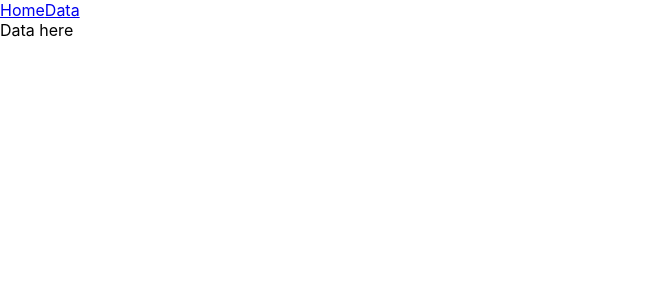
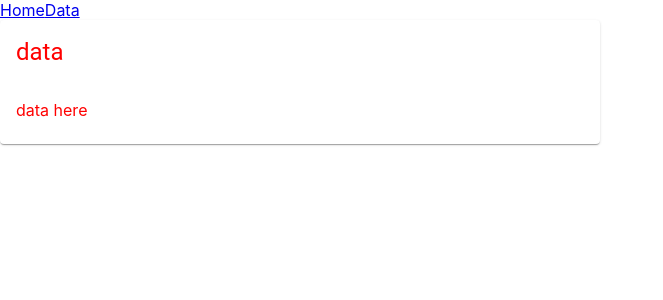
Before and after one commit to joshconstine/awarness-app, a React (Create React App) app: page /data in a window 1280 px wide. Shown: the top 300 px of the page, without its empty margins (0-663 px from the left). Built offline with nearby package versions, Linux system fonts and the light colour scheme.

Commit message:
mui working

```diff
--- a/package.json
+++ b/package.json
@@ -3,6 +3,7 @@
   "version": "0.1.0",
   "private": true,
   "dependencies": {
+    "@emotion/styled": "^11.10.0",
     "@mui/material": "^5.9.3",
     "@mui/styles": "^5.9.3",
     "@testing-library/jest-dom": "^5.16.5",
--- a/src/components/pages/DataHome.tsx
+++ b/src/components/pages/DataHome.tsx
@@ -1,4 +1,15 @@
+import DefaultCard from "../shared/DefaultCard";
 const DataHome = () => {
-  return <div>Data here</div>;
+  return (
+    <div>
+      <DefaultCard
+        title="data"
+        color="red"
+        width="600px"
+        backgroundColor="#grey"
+        cardContent={"data here"}
+      />
+    </div>
+  );
 };
 export default DataHome;
--- a/src/components/shared/DefaultCard.tsx
+++ b/src/components/shared/DefaultCard.tsx
@@ -11,19 +11,16 @@ type DefaultCardProps = {
 
 const DefaultCard = (props: DefaultCardProps) => {
   const { title, cardContent, width, tabTitle, color, backgroundColor } = props;
-  console.log(props);
   return (
     <Card
       style={{
-        width: "600px",
-        color: color,
-        backgroundColor: backgroundColor,
+        color,
+        width,
+        backgroundColor,
       }}
     >
-      <CardHeader title={title} />
-      <CardContent>
-        <>{cardContent}</>
-      </CardContent>
+      <CardHeader title={title}></CardHeader>
+      <CardContent>{cardContent}</CardContent>
     </Card>
   );
 };
```
Also changed, not shown: 1 other file (tests, documents, lock files or other folders).
